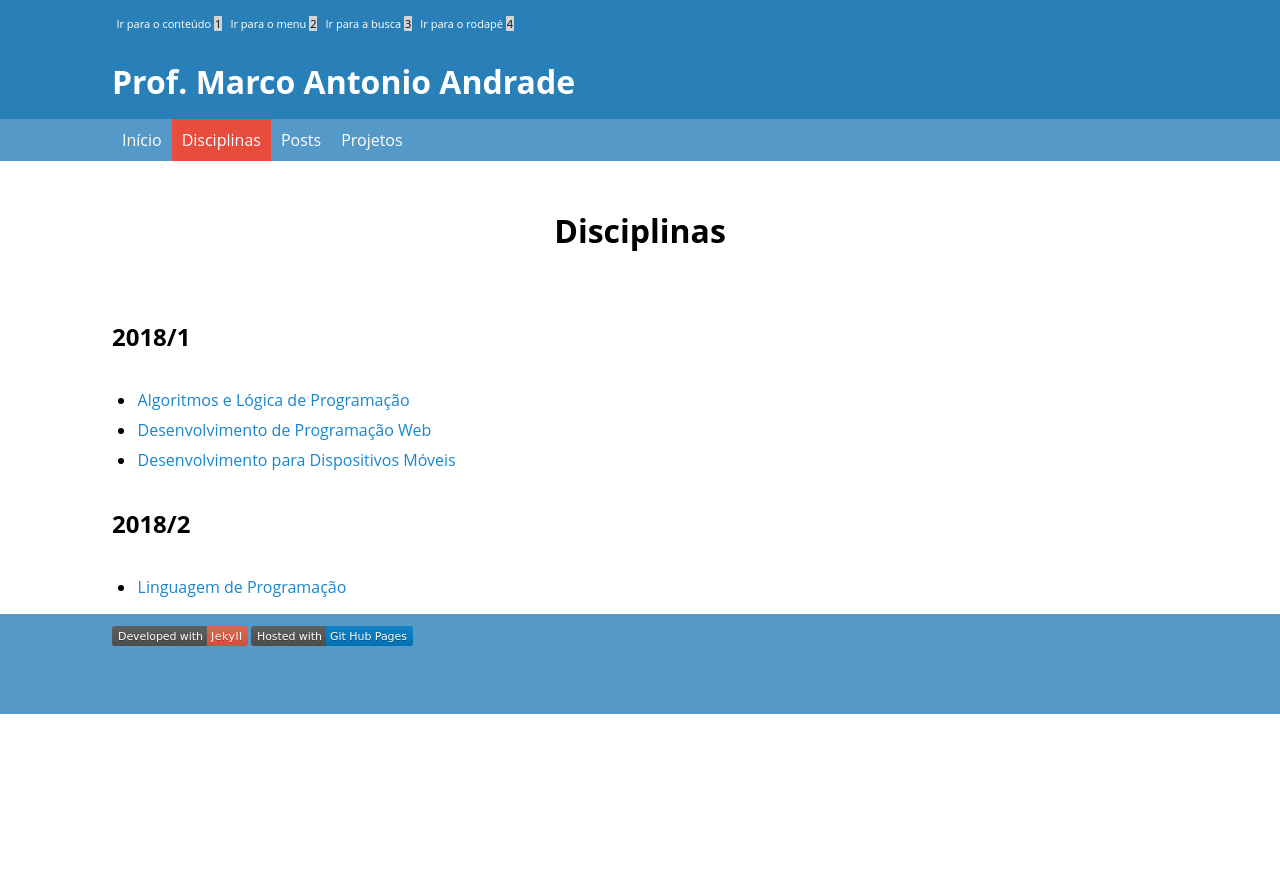
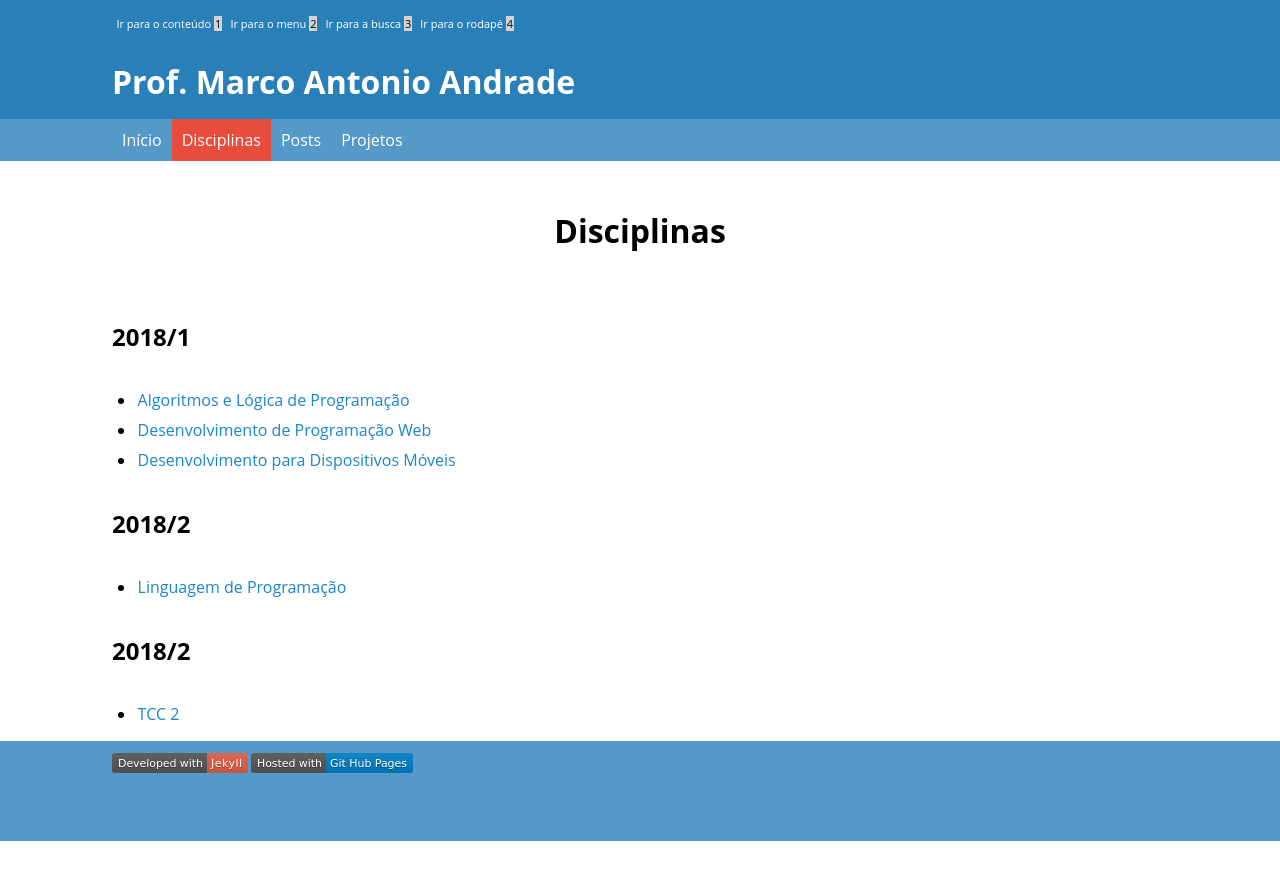
Before and after one commit to marcoinf/marcoinf.github.io, a Jekyll site: the page built from disciplinas.md, in a window 1280 px wide. Shown: the top 880 px of the page. Built offline with Jekyll 4.4.1, drawn with Linux system fonts in a browser that asks for light colours.

Commit message:
Update disciplinas.md

```diff
--- a/disciplinas.md
+++ b/disciplinas.md
@@ -15,3 +15,8 @@ permalink: /disciplinas/
 <ul>
     <li><a href="/disciplinas/2018/2/linguagem">Linguagem de Programação</a></li>
 </ul>
+
+<h2>2018/2</h2>
+<ul>
+    <li><a href="/disciplinas/2019/2/tcc2">TCC 2</a></li>
+</ul>
```
